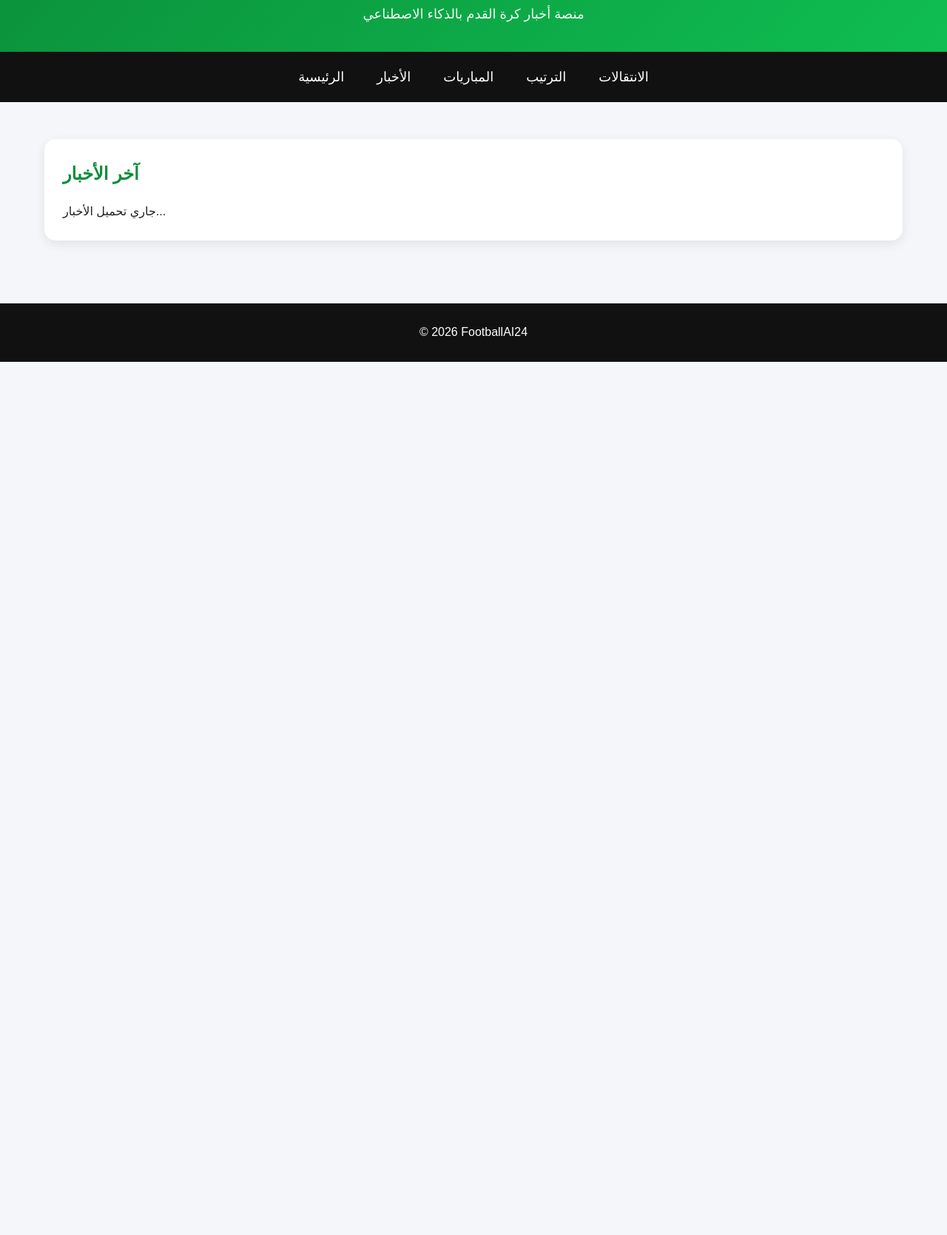
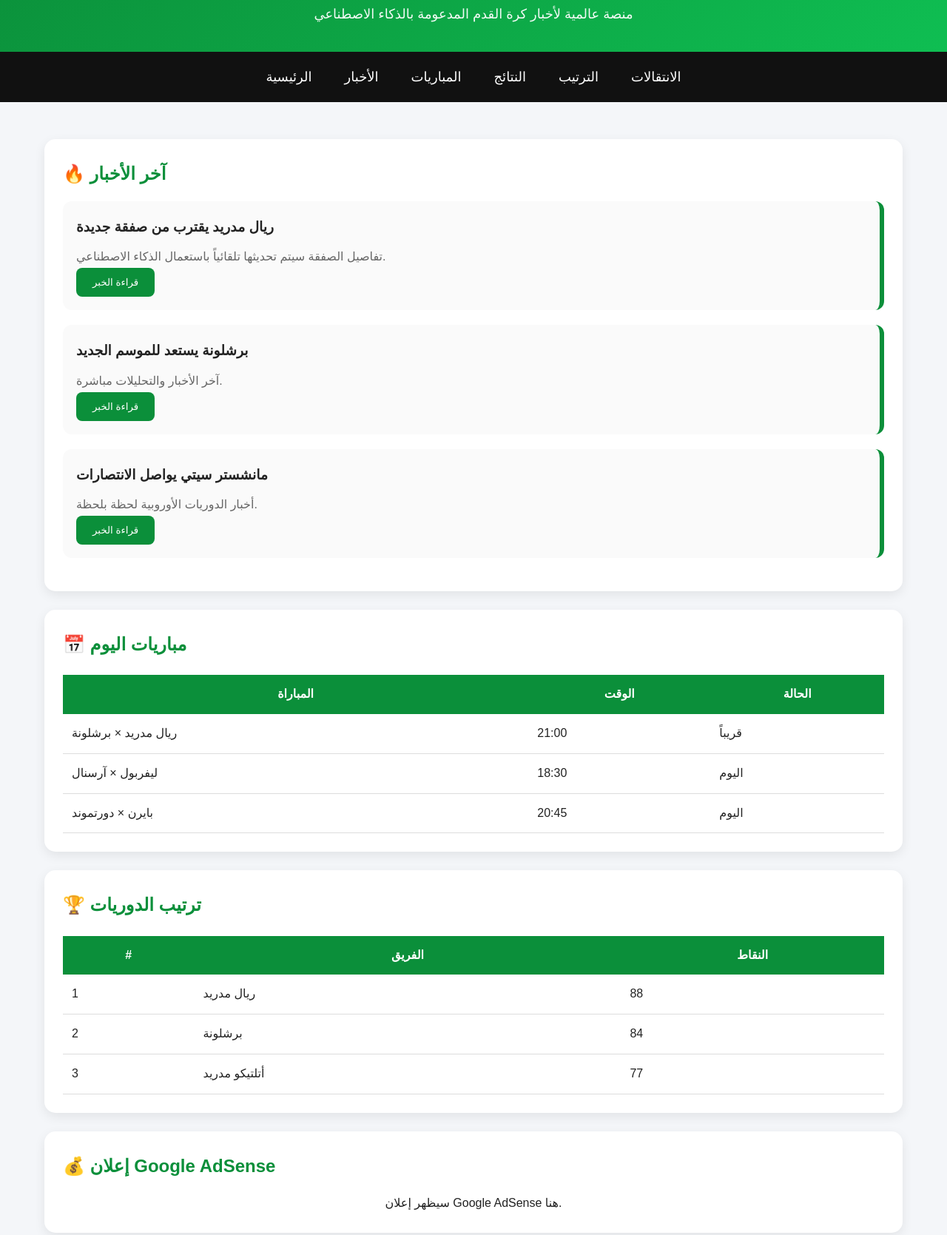
Before and after one commit to smailsaghir4/FootballAI24, a website: page index.html in a window 1280 px wide. Shown: the part 118-1787 px from the top of the page at 74% size. Before the commit the page ends 800 px from the top, so only its background shows below. Drawn offline with Linux system fonts and the light colour scheme.

Commit message:
Update HTML structure and content for FootballAI24

```diff
--- a/index.html
+++ b/index.html
@@ -1,9 +1,10 @@
 <!DOCTYPE html>
 <html lang="ar" dir="rtl">
+
 <head>
 <meta charset="UTF-8">
 <meta name="viewport" content="width=device-width, initial-scale=1.0">
-<title>FootballAI24 - أخبار كرة القدم</title>
+<title>FootballAI24 | أخبار كرة القدم</title>
 
 <link rel="stylesheet" href="style.css">
 
@@ -12,34 +13,194 @@
 <body>
 
 <header>
+
 <h1>⚽ FootballAI24</h1>
-<p>منصة أخبار كرة القدم بالذكاء الاصطناعي</p>
+
+<p>منصة عالمية لأخبار كرة القدم المدعومة بالذكاء الاصطناعي</p>
+
 </header>
 
 <nav>
+
 <a href="#">الرئيسية</a>
 <a href="#">الأخبار</a>
 <a href="#">المباريات</a>
+<a href="#">النتائج</a>
 <a href="#">الترتيب</a>
 <a href="#">الانتقالات</a>
+
 </nav>
 
 <main>
 
-<section id="news">
-<h2>آخر الأخبار</h2>
-<div id="news-container">
-<p>جاري تحميل الأخبار...</p>
+<section>
+
+<h2>🔥 آخر الأخبار</h2>
+
+<div class="news-card">
+
+<h3>ريال مدريد يقترب من صفقة جديدة</h3>
+
+<p>
+تفاصيل الصفقة سيتم تحديثها تلقائياً باستعمال الذكاء الاصطناعي.
+</p>
+
+<button>قراءة الخبر</button>
+
 </div>
+
+<div class="news-card">
+
+<h3>برشلونة يستعد للموسم الجديد</h3>
+
+<p>
+آخر الأخبار والتحليلات مباشرة.
+</p>
+
+<button>قراءة الخبر</button>
+
+</div>
+
+<div class="news-card">
+
+<h3>مانشستر سيتي يواصل الانتصارات</h3>
+
+<p>
+أخبار الدوريات الأوروبية لحظة بلحظة.
+</p>
+
+<button>قراءة الخبر</button>
+
+</div>
+
+</section>
+
+<section>
+
+<h2>📅 مباريات اليوم</h2>
+
+<table>
+
+<tr>
+
+<th>المباراة</th>
+
+<th>الوقت</th>
+
+<th>الحالة</th>
+
+</tr>
+
+<tr>
+
+<td>ريال مدريد × برشلونة</td>
+
+<td>21:00</td>
+
+<td>قريباً</td>
+
+</tr>
+
+<tr>
+
+<td>ليفربول × آرسنال</td>
+
+<td>18:30</td>
+
+<td>اليوم</td>
+
+</tr>
+
+<tr>
+
+<td>بايرن × دورتموند</td>
+
+<td>20:45</td>
+
+<td>اليوم</td>
+
+</tr>
+
+</table>
+
+</section>
+
+<section>
+
+<h2>🏆 ترتيب الدوريات</h2>
+
+<table>
+
+<tr>
+
+<th>#</th>
+
+<th>الفريق</th>
+
+<th>النقاط</th>
+
+</tr>
+
+<tr>
+
+<td>1</td>
+
+<td>ريال مدريد</td>
+
+<td>88</td>
+
+</tr>
+
+<tr>
+
+<td>2</td>
+
+<td>برشلونة</td>
+
+<td>84</td>
+
+</tr>
+
+<tr>
+
+<td>3</td>
+
+<td>أتلتيكو مدريد</td>
+
+<td>77</td>
+
+</tr>
+
+</table>
+
+</section>
+
+<section>
+
+<h2>💰 إعلان Google AdSense</h2>
+
+<p style="text-align:center">
+
+سيظهر إعلان Google AdSense هنا.
+
+</p>
+
 </section>
 
 </main>
 
 <footer>
-<p>© 2026 FootballAI24</p>
+
+<p>
+
+© 2026 FootballAI24 جميع الحقوق محفوظة.
+
+</p>
+
 </footer>
 
 <script src="script.js"></script>
 
 </body>
+
 </html>
```
